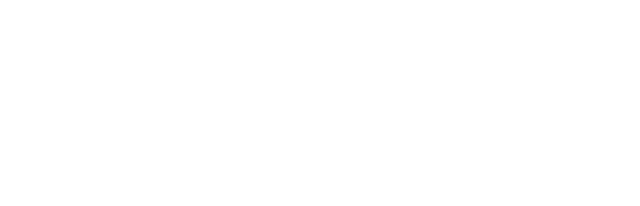
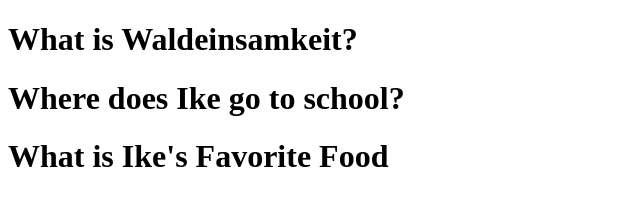
Before and after one commit to ikejs/FEW-quiz-assignment, a plain HTML site: page index.html in a window 1280 px wide. Shown: the whole page, without its empty margins (0-640 px from the left). Drawn offline with Linux system fonts and the light colour scheme.

Commit message:
tutorial 2

```diff
--- a/index.html
+++ b/index.html
@@ -4,6 +4,9 @@
         <title></title>
     </head>
     <body>
+        <div id="quiz" class="container">
+                <!-- quiz questions -->
+        </div>
         <!-- Scripts -->
         <script>
             const questions = [
@@ -35,6 +38,29 @@
                     correct: 1
                 },
             ]
+
+            function init() {
+                const quizEl = document.getElementById('quiz')
+
+                // loop through the array of questions
+
+                let quizStr = ''
+
+                questions.forEach( function(question) {
+                    quizStr += `
+                    <form>
+                        <h1>${question.q}</h1>
+                        <ul>
+
+                        </ul>
+                    </form>
+                    `
+                } )
+
+                quizEl.innerHTML = quizStr
+            }
+
+            init()
         </script>
     </body>
 </html>
```
